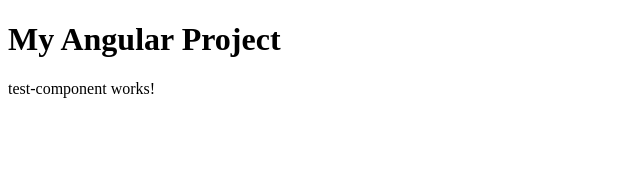
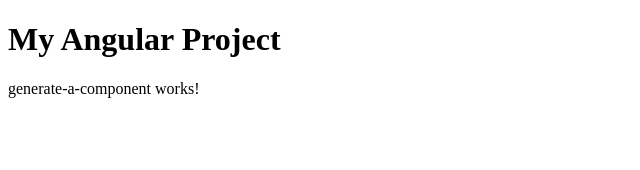
Before and after one commit to Linnzh/angular-learning, an Angular app: page / in a window 1280 px wide. Shown: the top 170 px of the page, without its empty margins (0-640 px from the left). Built offline with nearby package versions, Linux system fonts and the light colour scheme.

Commit message:
update README

```diff
--- a/src/app/app.component.html
+++ b/src/app/app.component.html
@@ -1,3 +1,3 @@
 <h1>My Angular Project</h1>
 
-<app-test-component></app-test-component>
+<app-generate-a-component></app-generate-a-component>
--- a/src/app/app.module.ts
+++ b/src/app/app.module.ts
@@ -3,12 +3,12 @@ import { BrowserModule } from '@angular/platform-browser';
 
 import { AppRoutingModule } from './app-routing.module';
 import { AppComponent } from './app.component';
-import { TestComponentComponent } from './components/demo/test-component/test-component.component';
+import { GenerateAComponentComponent } from './components/demo/generate-a-component/generate-a-component.component';
 
 @NgModule({
   declarations: [
     AppComponent,
-    TestComponentComponent
+    GenerateAComponentComponent
   ],
   imports: [
     BrowserModule,
--- /dev/null
+++ b/src/app/components/demo/generate-a-component/generate-a-component.component.html
@@ -0,0 +1 @@
+<p>generate-a-component works!</p>
--- /dev/null
+++ b/src/app/components/demo/generate-a-component/generate-a-component.component.ts
@@ -0,0 +1,15 @@
+import { Component, OnInit } from '@angular/core';
+
+@Component({
+  selector: 'app-generate-a-component',
+  templateUrl: './generate-a-component.component.html',
+  styleUrls: ['./generate-a-component.component.scss']
+})
+export class GenerateAComponentComponent implements OnInit {
+
+  constructor() { }
+
+  ngOnInit(): void {
+  }
+
+}
--- a/src/app/components/demo/test-component/test-component.component.html
+++ /dev/null
@@ -1 +0,0 @@
-<p>test-component works!</p>
--- a/src/app/components/demo/test-component/test-component.component.ts
+++ /dev/null
@@ -1,15 +0,0 @@
-import { Component, OnInit } from '@angular/core';
-
-@Component({
-  selector: 'app-test-component',
-  templateUrl: './test-component.component.html',
-  styleUrls: ['./test-component.component.scss']
-})
-export class TestComponentComponent implements OnInit {
-
-  constructor() { }
-
-  ngOnInit(): void {
-  }
-
-}
```
Also changed, not shown: src/app/components/demo/generate-a-component/generate-a-component.component.scss (added), 3 other files (tests, documents, lock files or other folders).
